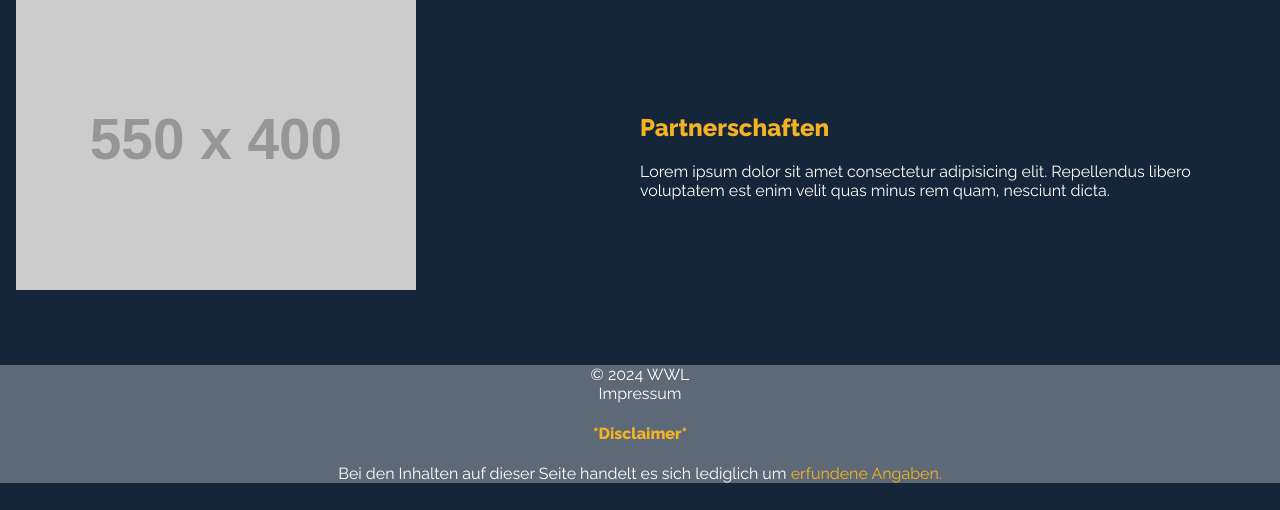
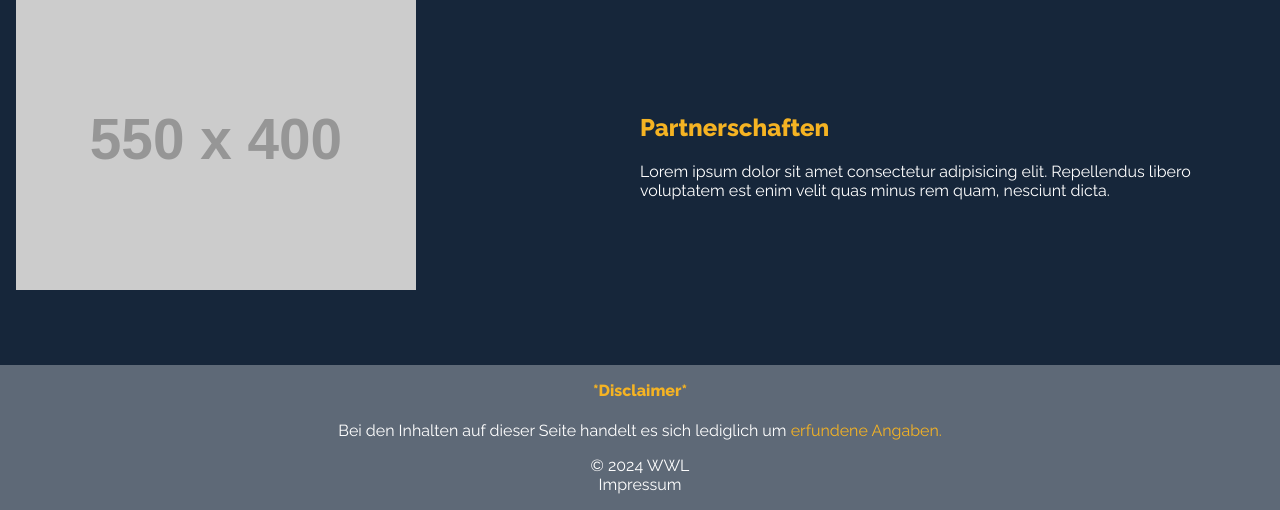
Before and after one commit to wirtschaft-wissen-leichtgemacht/wwl, a PHP site: page / in a window 1280 px wide. Shown: the part 1107-1617 px from the top of the page. Before the commit the page ends 1590 px from the top, so only its background shows below. Run offline with PHP 8.4, Linux system fonts and the light colour scheme; grey boxes labelled with a size stand in for pictures from a placeholder-image service; some libraries are stand-ins or nearby versions.

Commit message:
🎨 improve footer structure

```diff
--- a/index.html
+++ b/index.html
@@ -76,14 +76,6 @@
             <div class="footerContainer">
                 <div class="footerspace1"></div>
                 <div class="footerspace2"></div>
-                <div class="legal">
-                <div class="footerText">
-                    <span>© 2024 WWL</span>
-                </div>
-                <div class="footerText">
-                    <span>Impressum</span>
-                    </div>
-                </div>
                 <div class="disclaimer">
                     <h4>*Disclaimer*</h4>
                     <span
@@ -92,6 +84,14 @@
                     </span>
                     <span class="accent"> erfundene Angaben. </span>
                 </div>
+                <div class="legal">
+                    <div class="footerText">
+                        <span>© 2024 WWL</span>
+                    </div>
+                    <div class="footerText">
+                        <span>Impressum</span>
+                    </div>
+                </div>
             </div>
         </footer>
     </body>
--- a/styles/style.css
+++ b/styles/style.css
@@ -88,4 +88,16 @@ main h1 {
 footer {
     background-color: #ffffff4f;
     text-align: center;
+    padding-bottom: 1rem;
 }
+
+.legal {
+    padding-top: 1rem;
+}
+
+.disclaimer {
+    padding-top: 1rem;
+}
+.disclaimer h4 {
+    margin-top: 0;
+}
```
Also changed, not shown: styles/footergrid.css (+5 -5 lines).
